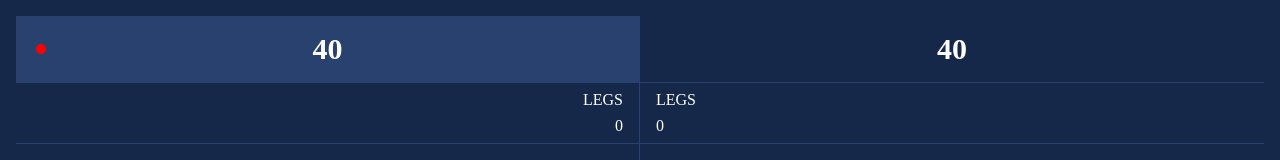
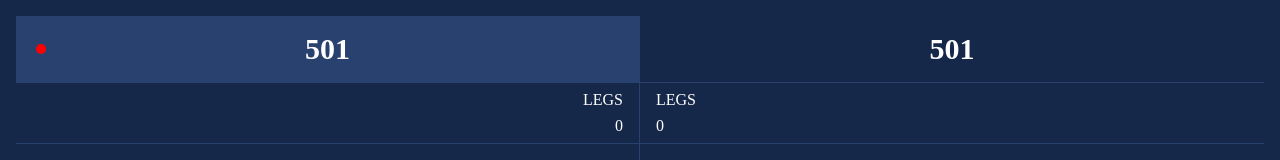
Before and after one commit to StanBankras/darts-score-tracker, a Vue app: page / in a window 1280 px wide. Shown: the top 160 px of the page. Built offline with nearby package versions, Linux system fonts and the light colour scheme.

Commit message:
Fix match starter

```diff
--- a/src/App.vue
+++ b/src/App.vue
@@ -88,8 +88,8 @@ export default {
     },
     score() {
       return {
-        a: 40 - this.getCurrentScore('a'),
-        b: 40 - this.getCurrentScore('b')
+        a: 501 - this.getCurrentScore('a'),
+        b: 501 - this.getCurrentScore('b')
       }
     },
     currentLeg() {
@@ -158,6 +158,7 @@ export default {
       return false;
     },
     leg(winner) {
+      this.legStarter = this.otherPlayer;
       this.players[winner].legs += 1;
       this.pushThrows('a');
       this.pushThrows('b');
@@ -168,7 +169,6 @@ export default {
       this.players[player].throws = [];
     },
     turn() {
-      this.legStarter = this.otherPlayer;
       this.currentPlayer = this.otherPlayer;
       this.currentScores = [];
       this.$refs.leftlegs.scrollTop = this.$refs.leftlegs.scrollHeight + 80;
```
Also changed, not shown: 7 other files (tests, documents, lock files or other folders).
